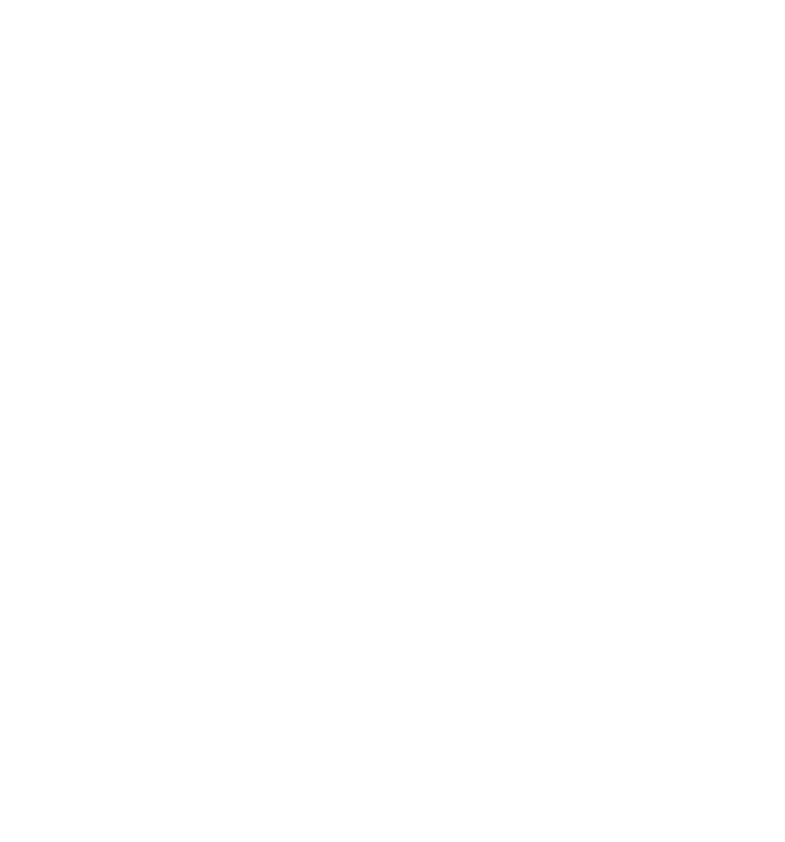
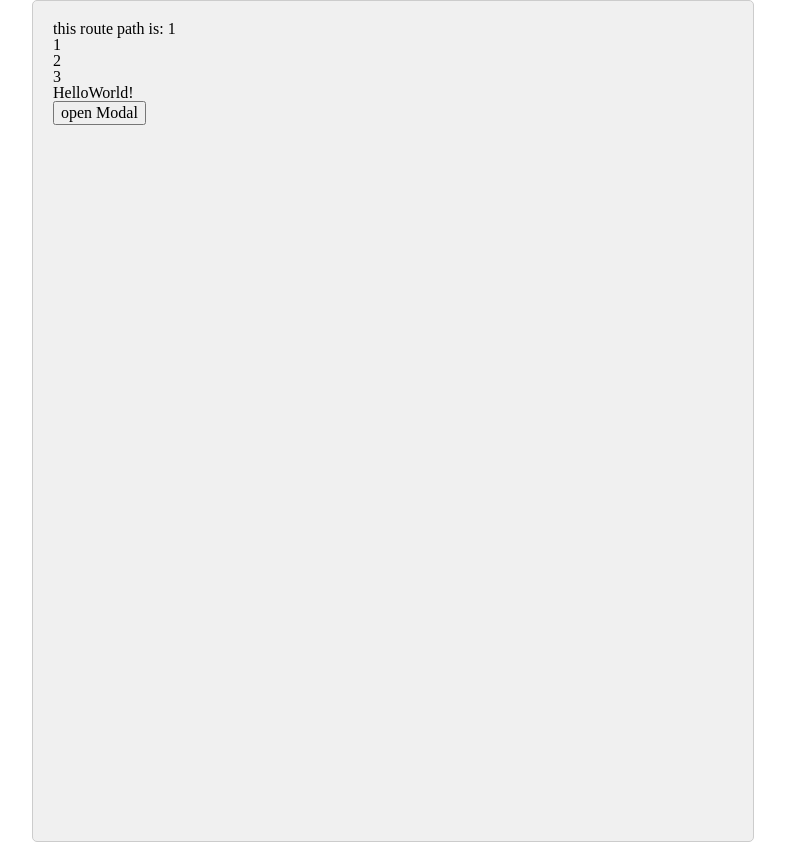
Before and after one commit to hjpark625/nuxt-prc, a Nuxt app: page /category/1 in a window 1280 px wide. Before the commit this address had no page. Shown: the whole page, without its empty margins (247-1032 px from the left). Before the commit the page ends 800 px from the top, so only its background shows below. Built offline with nearby package versions, Linux system fonts and the light colour scheme.

Commit message:
feat: 자잘구레한것 추가

```diff
--- a/app.vue
+++ b/app.vue
@@ -1,7 +1,7 @@
 <template>
   <NuxtLoadingIndicator />
   <NuxtRouteAnnouncer />
-  <NuxtLayout>
+  <NuxtLayout name="default">
     <NuxtPage />
   </NuxtLayout>
 </template>
--- a/components/CounterContainer.vue
+++ b/components/CounterContainer.vue
@@ -1,25 +1,50 @@
 <template>
   <div class="counter-wrapper">
     <h1 class="title">count is: {{ count }}</h1>
+    <h1 class="title">test is: {{ test }}</h1>
+    <ClientOnly>
+      <Teleport to="#modal">
+        <MainModal :is-open="isOpen" @close-modal="modalHandler" />
+      </Teleport>
+    </ClientOnly>
     <ClientOnly fallback-tag="div" fallback="Button Loading...">
       <button class="decrement-btn" type="button" @click="decrement">감소</button>
       <button class="increment-btn" type="button" @click="increment">증가</button>
     </ClientOnly>
+    <button type="button" class="modal-btn" @click="openModal">open Modal</button>
   </div>
 </template>
 
 <script lang="ts" setup>
-import { ref } from 'vue'
+import MainModal from '~/components/MainModal.vue'
 
 const count = ref(0)
+const isOpen = ref(false)
+const test = useState('count', () => 0)
+
+function openModal(e: Event) {
+  e.stopPropagation()
+  isOpen.value = true
+}
+function modalHandler(emitVal: boolean) {
+  console.log(emitVal)
+
+  isOpen.value = emitVal
+}
 
 function increment() {
   count.value += 1
+  test.value += 1
 }
 
 function decrement() {
   count.value -= 1
+  test.value -= 1
 }
+
+onUpdated(() => {
+  console.log(count.value)
+})
 </script>
 
 <style lang="scss" scoped>
@@ -47,4 +72,15 @@ function decrement() {
     cursor: pointer;
   }
 }
+
+.modal-btn {
+  padding: 0.5rem 1rem;
+  font-size: 1rem;
+  margin: 0.5rem;
+  border: 1px solid #333;
+  border-radius: 0.25rem;
+  background-color: #fff;
+  color: #333;
+  cursor: pointer;
+}
 </style>
--- /dev/null
+++ b/components/MainModal.vue
@@ -0,0 +1,26 @@
+<template>
+  <ClientOnly>
+    <teleport to="#modal">
+      <div v-if="props.isOpen" class="modal">
+        <p>모달이다 모달</p>
+        <button @click="emits('closeModal', false)">닫혀라 모달</button>
+      </div>
+    </teleport>
+  </ClientOnly>
+</template>
+
+<script lang="ts" setup>
+const props = withDefaults(defineProps<{ isOpen: boolean }>(), { isOpen: false })
+const emits = defineEmits<{ closeModal: [value: boolean] }>()
+</script>
+
+<style lang="scss" scoped>
+.modal {
+  position: fixed;
+  z-index: 999;
+  top: 20%;
+  left: 50%;
+  width: 300px;
+  margin-left: -150px;
+}
+</style>
--- /dev/null
+++ b/layouts/category.vue
@@ -0,0 +1,21 @@
+<template>
+  <section class="category-section">
+    <slot name="hello" />
+    <div>
+      <slot name="content" />
+    </div>
+  </section>
+</template>
+
+<style lang="scss" scoped>
+.category-section {
+  max-width: 680px;
+  width: 100%;
+  height: 100%;
+  margin: 0 auto;
+  padding: 20px;
+  background-color: #f0f0f0;
+  border: 1px solid #ccc;
+  border-radius: 5px;
+}
+</style>
--- /dev/null
+++ b/layouts/default.vue
@@ -0,0 +1,13 @@
+<template>
+  <main class="main">
+    <div id="modal" />
+    <slot />
+  </main>
+</template>
+
+<style lang="scss" scoped>
+.main {
+  height: 100vh;
+  width: 100%;
+}
+</style>
--- /dev/null
+++ b/pages/category/[id].vue
@@ -0,0 +1,50 @@
+<template>
+  <NuxtLayout name="category">
+    <template #hello>
+      <div>this route path is: {{ params.id }}</div>
+      <div v-for="item of someArr" :key="item">
+        <span>{{ item }}</span>
+      </div>
+    </template>
+
+    <template #content>
+      <div>HelloWorld!</div>
+      <button type="button" @click="toggleModal">open Modal</button>
+    </template>
+
+    <Teleport to="body">
+      <div v-if="isOpen">
+        <div>Teleport to #teleports</div>
+      </div>
+    </Teleport>
+  </NuxtLayout>
+</template>
+
+<script lang="ts" setup>
+const { params } = useRoute()
+
+useHead({
+  title: `${params.id} Page`,
+  meta: [
+    { name: 'description', content: 'Category Page' },
+    { name: 'og:title', content: `${params.id} Page` },
+    { name: 'og:description', content: `Welcome to ${params.id} Page` }
+  ]
+})
+
+// const isOpen = ref(false)
+const isOpen = useState(() => false)
+
+function toggleModal(e: Event) {
+  //   e.stopPropagation()
+  e.preventDefault()
+  isOpen.value = !isOpen.value
+}
+
+// useSeoMeta({
+//   title: `${params.id} Page`,
+//   description: 'Category Page'
+// })
+
+const someArr = reactive([1, 2, 3])
+</script>
--- /dev/null
+++ b/pages/category/index.vue
@@ -0,0 +1,3 @@
+<template>
+  <div>category index page</div>
+</template>
--- a/pages/counter.vue
+++ b/pages/counter.vue
@@ -1,6 +1,8 @@
 <template>
   <!-- <ClientOnly fallback-tag="span" fallback="Loading Contents..."> -->
-  <CounterContainer />
+  <NuxtLayout name="default">
+    <CounterContainer />
+  </NuxtLayout>
   <!-- </ClientOnly> -->
 </template>
 
--- /dev/null
+++ b/pages/event.vue
@@ -0,0 +1,36 @@
+<template>
+  <div>Hello World!</div>
+</template>
+
+<script lang="ts" setup>
+const { data, status, error } = await useFetch<Response<Event>>('http://43.203.65.70/event/list?limit=10&offset=0', {
+  method: 'GET',
+  headers: {
+    'Content-Type': 'application/json'
+  }
+})
+
+// if (status.value === 'success') {
+//   eventList.push(data.value?.data)
+// }
+
+// const { data, status, error, refresh, clear } = await useAsyncData<Response<Event>>('eventData', () =>
+//   $fetch('http://43.203.65.70/event/list?limit=10&offset=0')
+// )
+
+interface Event {
+  categorySeq: number
+  detailUrl: string
+  endDate: string
+  eventId: number
+  eventName: string
+  mainImg: string
+  period: string
+  startDate: string
+}
+
+interface Response<T> {
+  data: T[]
+  totalCount: number
+}
+</script>
```
